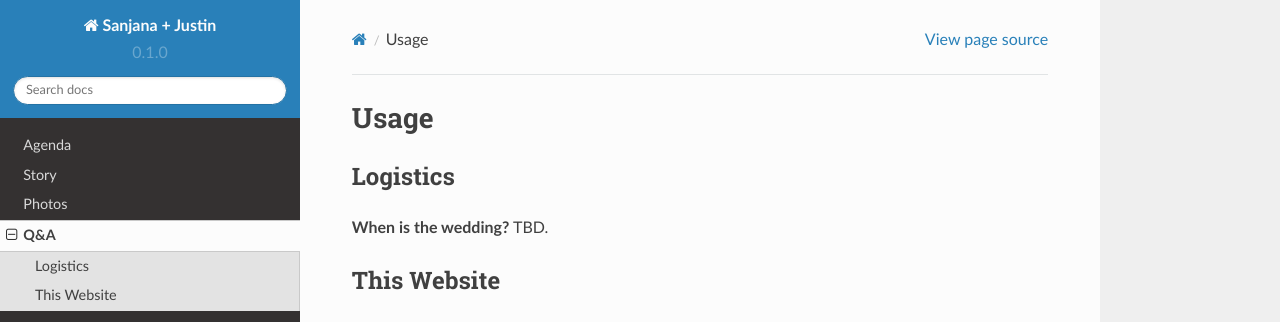
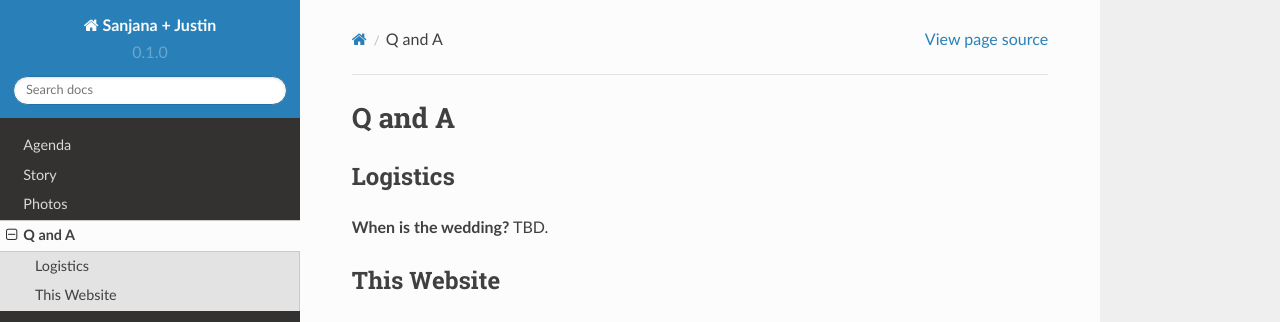
Before and after one commit to jpskycak/wedding, a Sphinx documentation site: the page built from docs/source/q-and-a.rst, in a window 1280 px wide. Shown: the top 322 px of the page. Built offline with Sphinx 7.4.7 and the Read the Docs theme 2.0.0, drawn with Linux system fonts in a browser that asks for light colours.

Commit message:
change & to "and" in Q and A

```diff
--- a/docs/source/index.rst
+++ b/docs/source/index.rst
@@ -18,4 +18,4 @@ Contents
    Agenda <agenda.rst>
    Story <story.rst>
    Photos <photos.rst>
-   Q&A <q-and-a.rst>
+   Q and A <q-and-a.rst>
--- a/docs/source/q-and-a.rst
+++ b/docs/source/q-and-a.rst
@@ -1,4 +1,4 @@
-Usage
+Q and A
 =====
 
 Logistics
```
